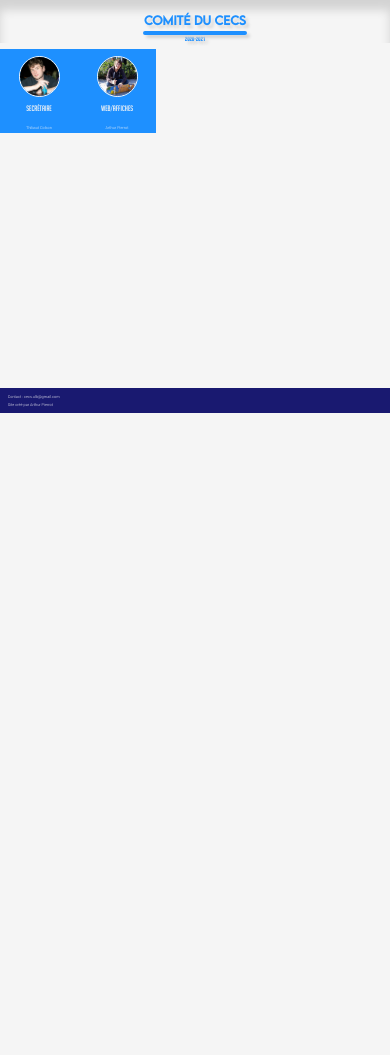
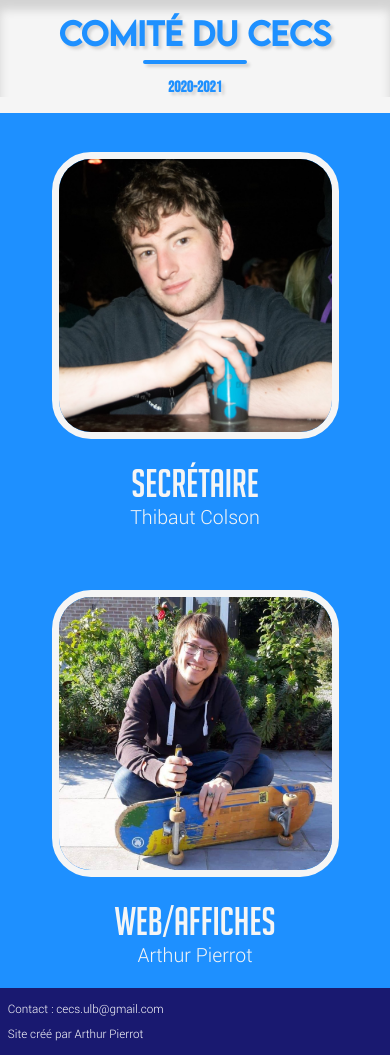
Before and after one commit to Jepsiko/site-cecs, a Django app: page /comite/ in a window 390 px wide. Shown: the part 188-1243 px from the top of the page. Before the commit the page ends 601 px from the top, so only its background shows below. Run offline with Django 3.2, Linux system fonts and the light colour scheme; data comes from the database, SQL or seed files in the repository.

Commit message:
Content of index page and footer responsive

```diff
--- a/main/static/main/style.css
+++ b/main/static/main/style.css
@@ -329,6 +329,17 @@ h3 {
 	font-size: 1.5vw;
 }
 
+@media screen and (max-width: 800px) {
+	h2 {
+		font-size: 8vw;
+	}
+
+	h3 {
+		padding-top: 2vw;
+		font-size: 4vw;
+	}
+}
+
 /* LAST EVENT */
 
 .last-event {
@@ -459,6 +470,34 @@ h3 {
 	color: var(--comite-bureau-text-color) !important;
 }
 
+@media screen and (max-width: 800px) {
+	.comite-grid {
+		display: block;
+		width: 100%;
+	}
+
+	.comite-grid img {
+		margin-top: 0;
+		margin-bottom: 5vw;
+		width: 70vw;
+		height: 70vw;
+		border: 2vw solid var(--comite-bureau-text-color);
+	}
+
+	.comite-bureau {
+		padding-top: 10vw;
+		padding-bottom: 5vw;
+	}
+
+	.post-name {
+		font-size: 10vw;
+	}
+
+	.user {
+		font-size: 5vw;
+	}
+}
+
 /* REGISTER */
 
 .register-form {
@@ -568,6 +607,14 @@ button {
 	box-shadow: inset 0 10px 10px var(--last-event-shadow-color);
 }
 
+@media screen and (max-width: 800px) {
+	.photos img {
+		max-height: 70vh;
+		width: auto;
+		height: auto;
+	}
+}
+
 /* FOOTER */
 
 footer {
@@ -577,3 +624,10 @@ footer {
 	font-size: 1vw;
 	font-family: "Roboto-Light", sans-serif;
 }
+
+@media screen and (max-width: 800px) {
+	footer {
+		padding: 0.5vw 2vw;
+		font-size: 3vw;
+	}
+}
```
